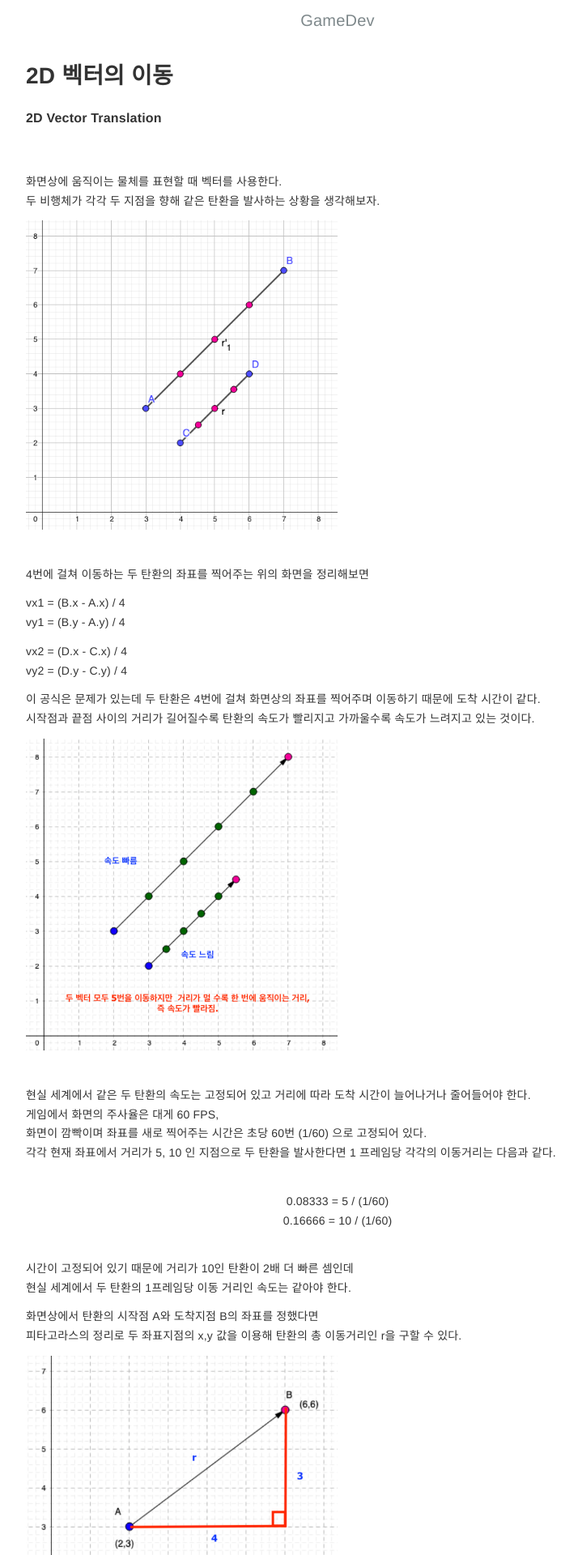
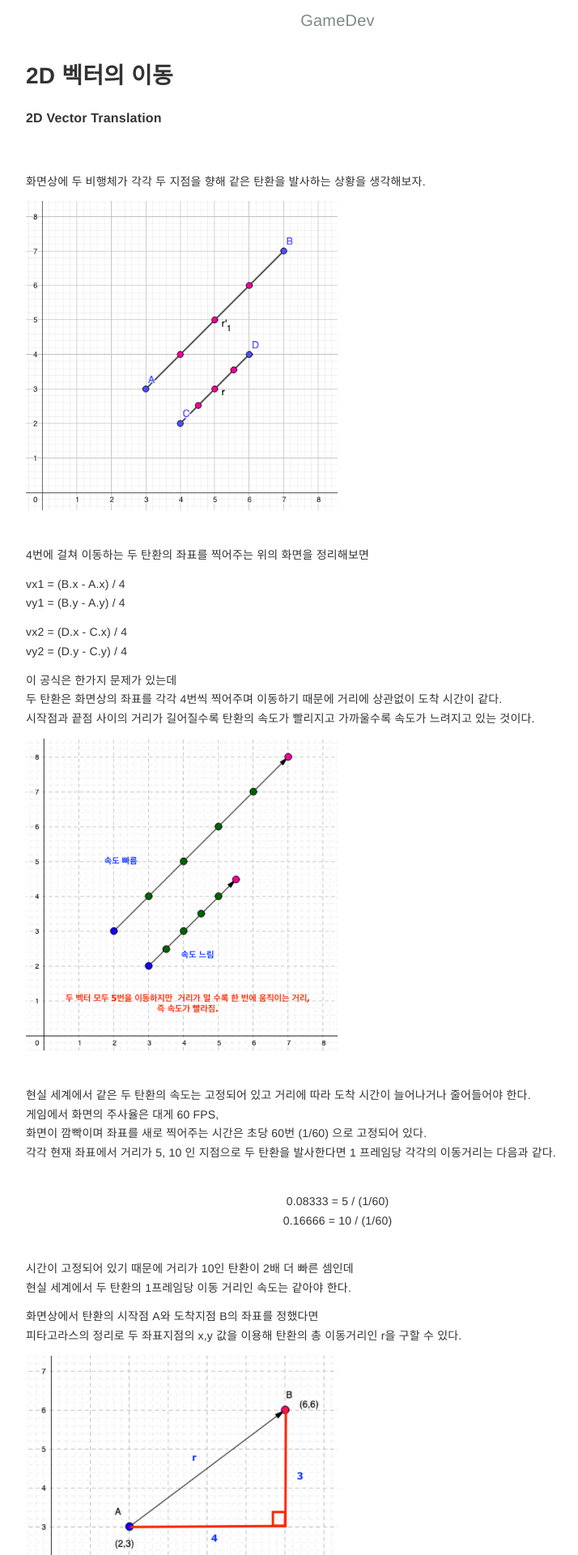
Before and after one commit to nicemiro/nicemiro.github.io, a Jekyll site: the page built from _posts/gameDev/2024-03-29-gameDev_vectorTranslation.md, in a window 1280 px wide. Shown: the top 1920 px of the page at 81% size, without its empty margins (223-937 px from the left). Built offline with Jekyll 4.4.1, drawn with Linux system fonts in a browser that asks for light colours; some of the changed text lies outside the part shown.

````diff
--- a/_posts/gameDev/2024-03-29-gameDev_vectorTranslation.md
+++ b/_posts/gameDev/2024-03-29-gameDev_vectorTranslation.md
@@ -8,8 +8,7 @@ layout: post
 published: true
 ---
 <br>
-화면상에 움직이는 물체를 표현할 때 벡터를 사용한다.
-두 비행체가 각각 두 지점을 향해 같은 탄환을 발사하는 상황을 생각해보자.
+화면상에 두 비행체가 각각 두 지점을 향해 같은 탄환을 발사하는 상황을 생각해보자.
 
 <div class="screenShots" align="left">
 <img src="/img/gameDev/2024-03-29-gameDev_rotationOfVector00.png" style="width:50%;height:50%">
@@ -24,7 +23,8 @@ vy1 = (B.y - A.y) / 4
 vx2 = (D.x - C.x) / 4
 vy2 = (D.y - C.y) / 4
 
-이 공식은 문제가 있는데 두 탄환은 4번에 걸쳐 화면상의 좌표를 찍어주며 이동하기 때문에 도착 시간이 같다.
+이 공식은 한가지 문제가 있는데
+두 탄환은 화면상의 좌표를 각각 4번씩 찍어주며 이동하기 때문에 거리에 상관없이 도착 시간이 같다.
 시작점과 끝점 사이의 거리가 길어질수록 탄환의 속도가 빨리지고 가까울수록 속도가 느려지고 있는 것이다.
 
 <div class="screenShots" align="left">
@@ -79,9 +79,9 @@ y : (B.y - A.y) / 5  <br>
 </div>
 <br>
 
-두 탄환의 속도는 (0.8, 0.6) 으로 같아졌다.
+탄환의 속도가 (0.8, 0.6) 으로 같아졌다.
 
-두 탄환의 속도가 같기 때문에 이동거리에 따라 도착시간은 2배의 차이로 정확하게 표현되었다.
+두 탄환의 속도가 같기 때문에 2배의 이동거리와 2배의 도착시간이 정확히 화면에 표현된다.
 1프레임당 이동 값인 (0.8, 0.6) 좌표가 바로 방향성이 있는 힘, Vector 다.
 
 ```swift
````
Also changed, not shown: sitemap.xml (+8 -0 lines), 2 other files.
